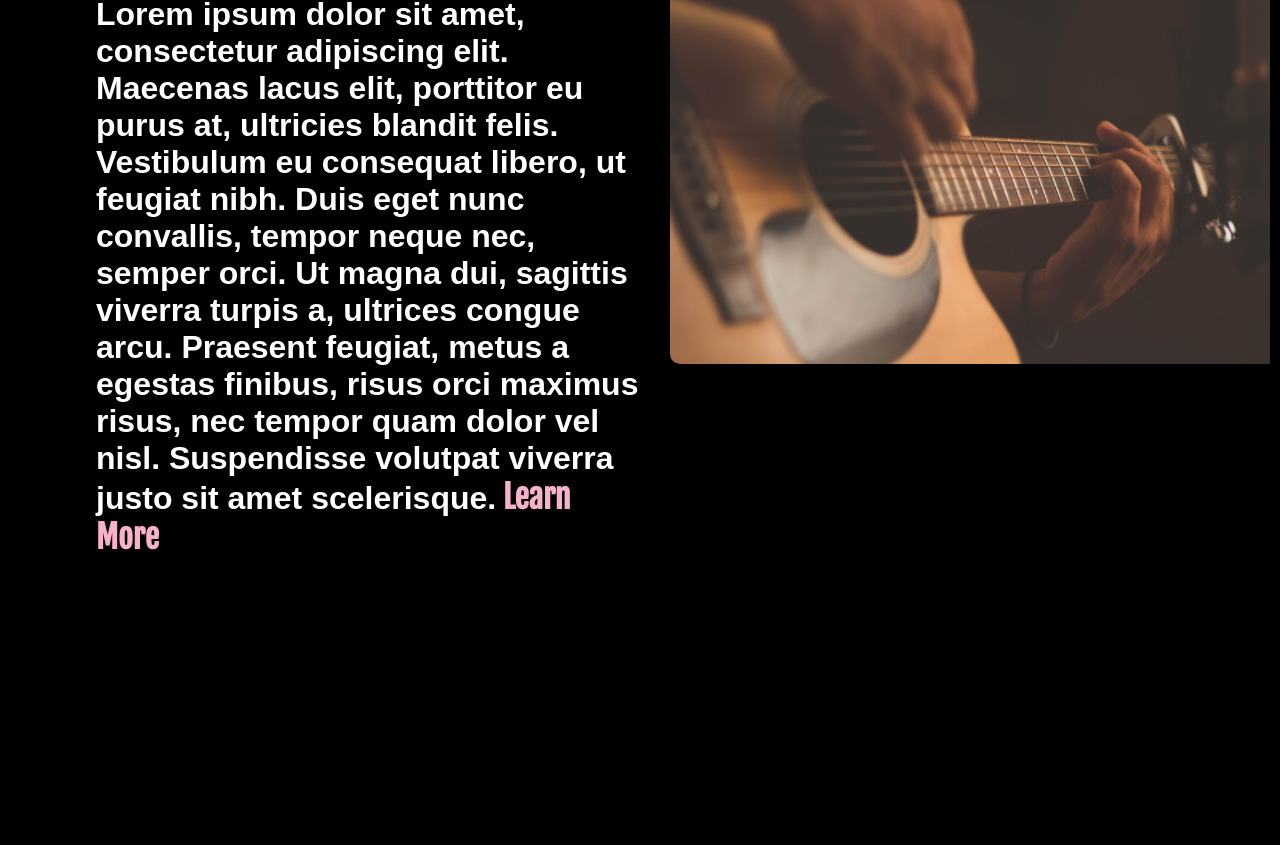
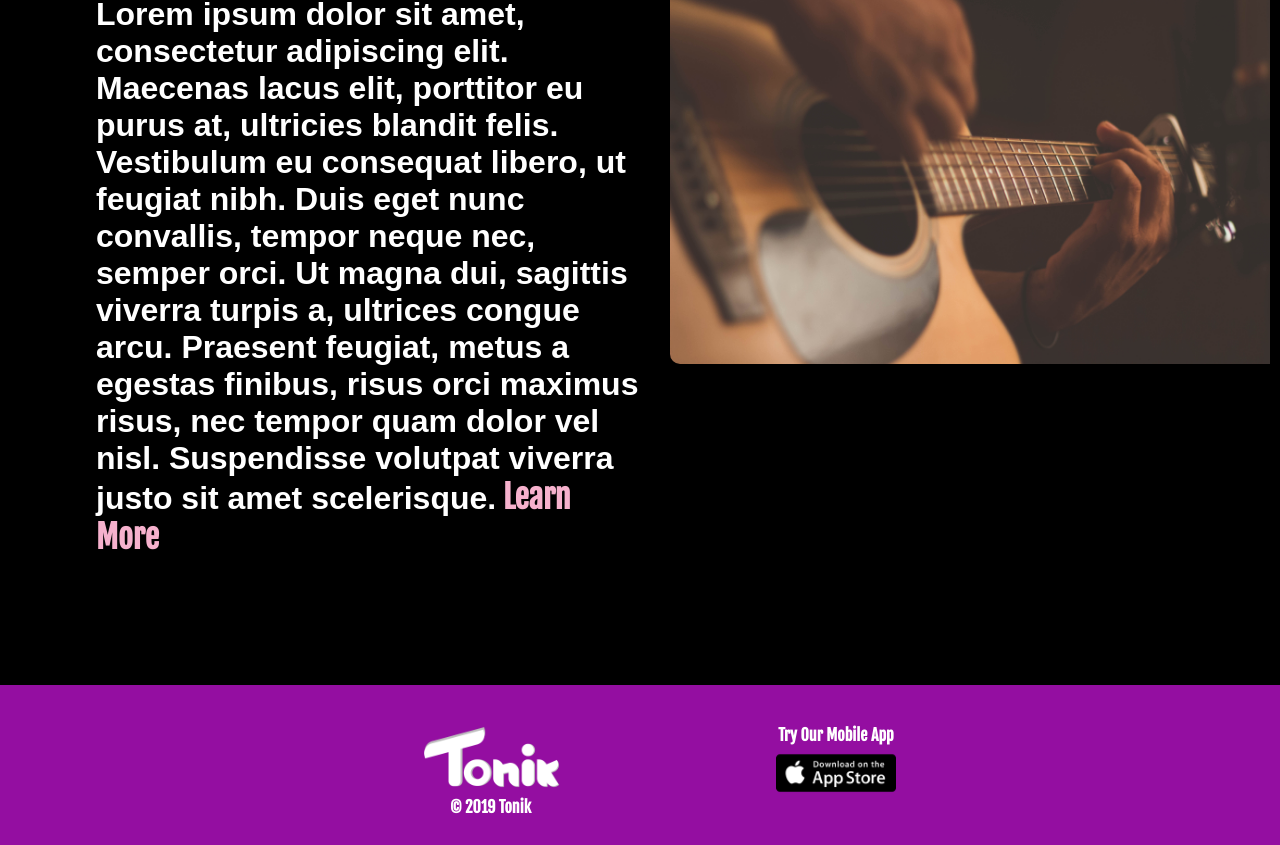
Before and after one commit to TonikMusic/TonikAnalyticsWeb, a React (Create React App) app: page / in a window 1280 px wide. Shown: the part 1015-1860 px from the top of the page. Before the commit the page ends 1739 px from the top, so only its background shows below. Built offline with nearby package versions, Linux system fonts and the light colour scheme.

Commit message:
[add] Landing page

```diff
--- a/src/components/Landing/Footer/Footer.css
+++ b/src/components/Landing/Footer/Footer.css
@@ -0,0 +1,41 @@
+@import url("https://fonts.googleapis.com/css?family=Fjalla+One|Noto+Sans&display=swap");
+.footer__container {
+  background-color: #940ea1;
+  height: 20vh;
+  width: 100%;
+}
+
+.footer__container #footer__two_columns {
+  font-family: 'Fjalla One', sans-serif;
+  font-size: 1em;
+  color: #fff;
+  font-weight: 600;
+  height: 100%;
+  width: 40%;
+  margin: 0 auto;
+  display: -webkit-box;
+  display: -ms-flexbox;
+  display: flex;
+  -webkit-box-pack: justify;
+      -ms-flex-pack: justify;
+          justify-content: space-between;
+  -webkit-box-align: center;
+      -ms-flex-align: center;
+          align-items: center;
+  text-align: center;
+}
+
+.footer__container #footer__two_columns .footer__left_column img {
+  height: 15vh;
+  margin-bottom: -5vh;
+}
+
+.footer__container #footer__two_columns .footer__right_column {
+  margin-top: 2vh;
+}
+
+.footer__container #footer__two_columns .footer__right_column img {
+  height: 15vh;
+  margin-top: -6vh;
+}
+/*# sourceMappingURL=Footer.css.map */
--- a/src/components/Landing/Footer/Footer.jsx
+++ b/src/components/Landing/Footer/Footer.jsx
@@ -1,10 +1,21 @@
 import React from 'react';
 import './Footer.css';
+import Logo from '../../../assets/logos/FullNoColor.png';
+import IOSDownload from '../../../assets/images/DownloadOnIOS.png';
 
 function Footer() {
   return (
-    <div>
-      <h1>Footer Works</h1>
+    <div className="footer__container">
+      <div id="footer__two_columns">
+        <div className="footer__left_column">
+          <img src={Logo} alt="#" />
+          <p>&copy; 2019 Tonik</p>
+        </div>
+        <div className="footer__right_column">
+          <p>Try Our Mobile App</p>
+          <img src={IOSDownload} alt="#" />
+        </div>
+      </div>
     </div>
   );
 }
--- a/src/components/Landing/Footer/Footer.scss
+++ b/src/components/Landing/Footer/Footer.scss
@@ -0,0 +1,40 @@
+@import '../../../styles/helper/functions';
+@import '../../../styles/helper/mixins';
+@import '../../../styles/helper/variables';
+
+.footer__container {
+  background-color: $primaryColor;
+
+  height: 20vh;
+  width: 100%;
+
+  #footer__two_columns {
+    @include primary--font($size: 1em, $color: $white, $weight: 600);
+
+    height: 100%;
+    width: 40%;
+
+    margin: 0 auto;
+
+    display: flex;
+    justify-content: space-between;
+    align-items: center;
+
+    text-align: center;
+
+    .footer__left_column img {
+      height: 15vh;
+      margin-bottom: -5vh;
+    }
+
+    .footer__right_column {
+      margin-top: 2vh;
+
+      img {
+        height: 15vh;
+        margin-top: -6vh;
+      }
+
+    }
+  }
+}
```
Also changed, not shown: src/assets/images/DownloadOnIOS.png (added), 1 other file (tests, documents, lock files or other folders).
